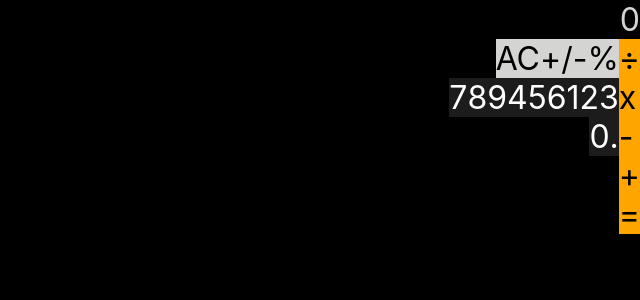
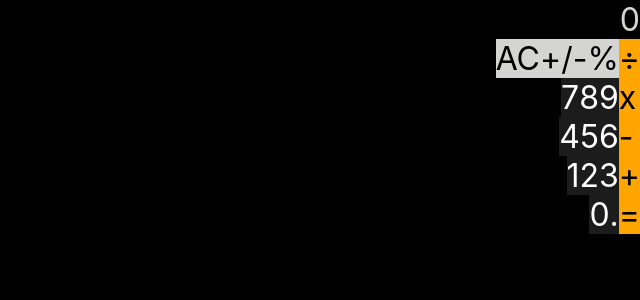
Before and after one commit to Jason-Lore/iosCalc, a React (Create React App) app: page / in a window 1280 px wide. Shown: the top 300 px of the page, without its empty margins (640-1280 px from the left). Built offline with nearby package versions, Linux system fonts and the light colour scheme.

Commit message:
organized the numbers on the keyboard

```diff
--- a/src/App.js
+++ b/src/App.js
@@ -1,6 +1,5 @@
-import logo from './logo.svg';
 import './App.css';
-import { useState, useRef } from 'react'
+import { useState } from 'react'
 
 import Display from './components/Display';
 import Keyboard from './components/Keyboard';
@@ -14,7 +13,6 @@ let refreshNum = true;
 function App() {
   //Number to be sent to the Display. Should be updated by several components.
   const [displayNum, setDisplayNum] = useState(0);
-  const [currentNum, setCurrentNum] = useState(0);
 
   let artithmatic = (operation) => {
     let ans;
@@ -48,7 +46,9 @@ function App() {
 
   let artithmaticSymbols = ['÷', 'x', '-', '+', '='];
   let otherSymbols = ['AC', '+/-', '%'];
-  let numberSymbols = [7, 8, 9, 4, 5, 6, 1, 2, 3];
+  let numberSymbols1 = [7, 8, 9];
+  let numberSymbols2 = [4, 5, 6];
+  let numberSymbols3 = [1, 2, 3];
   let extraNumberSymbols = [0, '.']
 
   let styles = ['light', 'dark', 'orange'];
@@ -104,7 +104,7 @@ function App() {
         setNums(displayNum)
         break;
       case ("."):
-        if (isDecimal == false) {
+        if (isDecimal === false) {
           setDisplayNum(displayNum => displayNum + inSym);
           isDecimal = true;
         } else {
@@ -127,7 +127,11 @@ function App() {
       <Keyboard style={styles[2]} symbol={artithmaticSymbols} direction={'column'} incomingSymbol={incomingSymbol} />
       <Keyboard style={styles[0]} symbol={otherSymbols} direction={'row'} incomingSymbol={incomingSymbol} />
       <br />
-      <Keyboard style={styles[1]} symbol={numberSymbols} direction={'row'} incomingSymbol={incomingSymbol} />
+      <Keyboard style={styles[1]} symbol={numberSymbols1} direction={'row'} incomingSymbol={incomingSymbol} />
+      <br />
+      <Keyboard style={styles[1]} symbol={numberSymbols2} direction={'row'} incomingSymbol={incomingSymbol} />
+      <br />
+      <Keyboard style={styles[1]} symbol={numberSymbols3} direction={'row'} incomingSymbol={incomingSymbol} />
       <br />
       <Keyboard style={styles[1]} symbol={extraNumberSymbols} direction={'row'} incomingSymbol={incomingSymbol} />
     </div>
--- a/src/components/Keyboard/index.js
+++ b/src/components/Keyboard/index.js
@@ -1,6 +1,6 @@
 import React from "react";
 
-let Keyboard = ({ style, symbol, direction, incomingSymbol}) => {
+let Keyboard = ({ style, symbol, direction, incomingSymbol }) => {
     const handleClick = (inSym) => {
         incomingSymbol(inSym);
     };
@@ -8,10 +8,13 @@ let Keyboard = ({ style, symbol, direction, incomingSymbol}) => {
     return (
         <div className={`flex ${direction}`}>
             {symbol.map((symbols, i) => (
-                <div key={`${symbols}${i}`} className={`${style}`}>
-                    <a className="item" key={`${symbols}${i}`} onClick={() => handleClick(symbols)}>{symbols}</a>
+                <div>
+                    <div key={`${symbols}${i}`} className={`${style}`}>
+                        <a className="item" key={`${symbols}${i}`} onClick={() => handleClick(symbols)}>{symbols}</a>
+                    </div>
                 </div>
             ))}
+            <br />
         </div>
     )
 }
```
